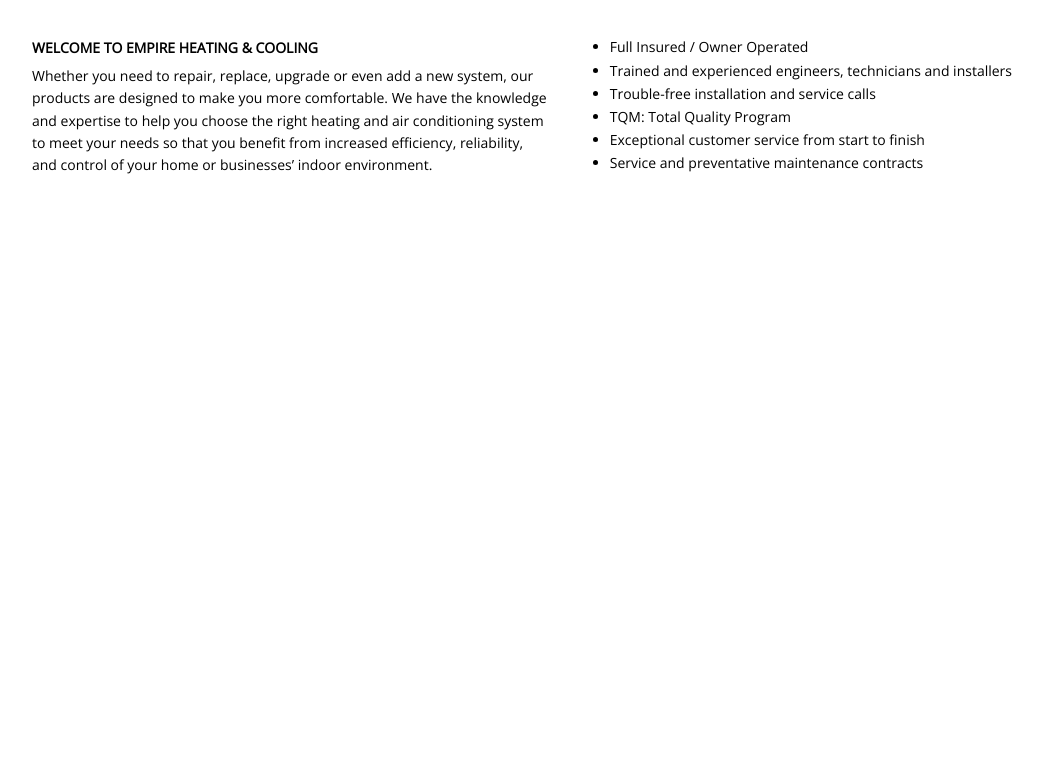
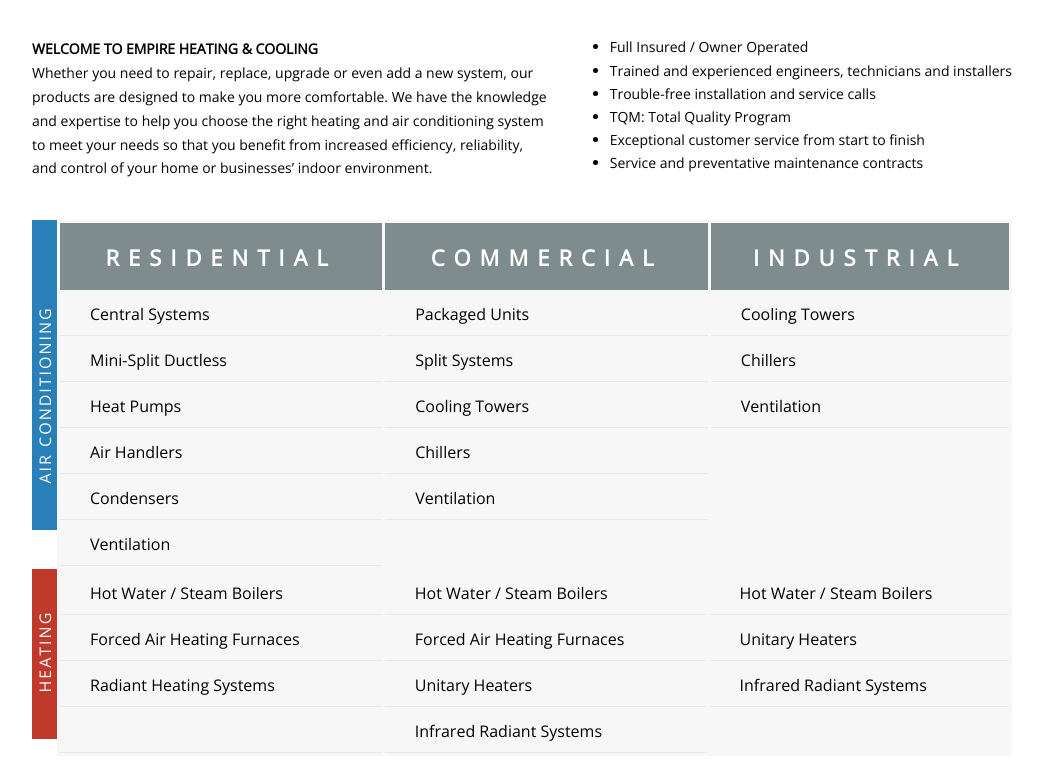
Before and after one commit to urvesh/project1, a plain HTML site: page index.html in a window 1280 px wide. Shown: the part 666-1430 px from the top of the page, without its empty margins (118-1161 px from the left). Before the commit the page ends 843 px from the top, so only its background shows below. Drawn offline with nearby package versions, Linux system fonts and the light colour scheme.

Commit message:
Added the table section

```diff
--- a/css/styles.css
+++ b/css/styles.css
@@ -16,7 +16,7 @@ body {
     margin-top: 26px
 }
 
-.logo {
+#logo {
     width: 192px;
     font-family: Helvetica, sans-serif;
     font-size: 12px;
@@ -36,21 +36,20 @@ body {
 .right {
     float: right;
 }
-.bbb {
+#branding .bbb {
     margin-left: 366px;
 }
 
-.availability {
+#branding .availability {
     margin-left: 50px;
     text-align: right;
 }
 
-.facebook-icon {
+#branding .facebook-icon {
     margin-left: 12px;
 }
 
 #nav-bar {
-    clear: both;
     height: 50px;
     width: 100%;
     background-color: #3f8252;
@@ -74,27 +73,27 @@ body {
     margin-left: 153px;
 }
 
-.header {
+#header {
     font-family: Helvetica, sans-serif;
     text-align: center;
 }
 
-.header h1 {
+#header h1 {
     color: #5d5d5d;
     margin-bottom: 0;
     }
 
-.header .sub-text {
+#header .sub-text {
     font-size: 14px;
     color: #a5a5a5;
 }
 
-.header .statement {
+#header .statement {
     font-family: Helvetica, sans-serif;
     font-weight: bold;
     font-size: 14px;
     color: #3f8252;
-    padding-top: 20px;
+    margin-top: 20px;
     letter-spacing: 6px;
 }
 
@@ -104,6 +103,7 @@ body {
     background-color: #4a5b66;
     margin: 40px auto 40px auto;
     border-radius: 5px;
+    position: relative;
 }
 
 .video .circle {
@@ -122,7 +122,7 @@ body {
     margin-left: 34px;
 }
 
-.facebook-bar {
+#facebook-bar {
     height: 50px;
     background: -webkit-radial-gradient(#506ba1, #3f507d);
     background: -o-radial-gradient(#506ba1, #3f507d);
@@ -131,34 +131,34 @@ body {
     border-radius: 5px;
 }
 
-.facebook-bar .facebook-logo.left {
+#facebook-bar .facebook-logo.left {
     margin-left: 20px;
     margin-top: 10px;
 }
 
-.facebook-bar .facebook-logo.right {
+#facebook-bar .facebook-logo.right {
     margin-right: 20px;
     margin-top: 10px;
 }
 
 
-.facebook-bar .like-us {
+#facebook-bar .like-us {
     font-family: Helvetica, sans-serif;
     margin-top: 16px;
     margin-left: 175px;
     color: white;
 }
 
-.facebook-bar .like-us span:first-child {
+#facebook-bar .like-us span:first-child {
     font-weight: bold;
 }
 
-.facebook-button img {
+#facebook-bar .facebook-button img {
     margin-top: 13px;
     margin-left: 15px;
 }
 
-.facebook-bar .facebook-likes {
+#facebook-bar .facebook-likes {
     margin-top: 16px;
     margin-left: 5px;
     color: white;
@@ -167,15 +167,16 @@ body {
     font-weight: bold;
 }
 
-.content {
+#content {
     margin-top: 40px;
     font-family: Open Sans, sans-serif;
     font-size: 14px;
+    overflow: hidden;
 }
 
-.content p {
+#content p {
     margin: 0;
-    line-height: 160%;
+    line-height: 170%;
 }
 
 .content-left {
@@ -195,3 +196,62 @@ body {
 .content-right ul li {
     margin-bottom: .3em;
 }
+
+.table {
+    overflow: hidden;
+    margin-top: 40px;
+}
+
+.table .row-header.blue{
+    height: 310px;
+    width: 25px;
+    background-color: #2980b9;
+}
+
+.table .vertical-text {
+    -ms-transform: rotate(-90deg);
+    -webkit-transform: rotate(-90deg);
+    transform: rotate(-90deg);
+    white-space: nowrap;
+    color: #ffffff;
+    font-family: Open Sans, sans-serif;
+    letter-spacing: 2px;
+}
+
+.table .row-header.blue .vertical-text {
+    position: relative;
+    top: 240px;
+}
+
+.table .row-header.red {
+    height: 170px;
+    width: 25px;
+    background-color: #c0392b;
+}
+
+.table .row-header.red .vertical-text {
+    position: relative;
+    top: 100px;
+}
+
+.table table {
+    width: 955px;
+    border-spacing: 3px;
+    background-color: #f7f7f7;
+}
+
+.table table th {
+    height: 65px;
+    background-color: #7f8c8d;
+    color: white;
+    font-family: Open Sans, sans-serif;
+    font-size: 22px;
+    letter-spacing: 9px;
+}
+
+.table table td {
+    font-family: Open Sans, sans-serif;
+    padding-left: 30px;
+    height: 40px;
+    border-bottom: 1px solid #e9e9e9;
+}
--- a/index.html
+++ b/index.html
@@ -9,9 +9,11 @@
 <body>
     <div class="container">
         <div id="branding">
-            <div class="logo left uppercase">
+            <div id="logo" class="left uppercase">
                 <img src="img/logo.png">
-                Heating & Cooling CO., INC.
+                <div>
+                    Heating & Cooling CO., INC.
+                </div>
             </div>
 
             <div class="bbb left middle">
@@ -19,9 +21,12 @@
             </div>
 
             <div class="availability left middle">
-                Available 7 Days a Week
                 <div>
-                    Call Us Today
+                    Available 7 Days a Week
+                </div>
+
+                <div>
+                    <span>Call Us Today</span>
                     <span>1-800-555-5555</span>
                 </div>
             </div>
@@ -45,7 +50,7 @@
     </div>
 
     <div class="container">
-        <div class="header">
+        <div id="header">
             <h1>Call us now for an estimate at 1-800-555-5555</h1>
 
             <div class="sub-text">
@@ -63,7 +68,7 @@
             </div>
         </div>
 
-        <div class="facebook-bar">
+        <div id="facebook-bar">
             <div class="facebook-logo left">
                 <img src="img/facebook-logo.png">
             </div>
@@ -86,7 +91,7 @@
             </div>
         </div>
 
-        <div class="content">
+        <div id="content">
             <div class="content-left left">
                 <p class="uppercase">
                     Welcome to empire Heating & Cooling
@@ -110,12 +115,87 @@
                     <li>Exceptional customer service from start to finish</li>
                     <li>Service and preventative maintenance contracts</li>
                 </ul>
-                <!--Right Content-->
             </div>
         </div>
 
-        <div>
-            <!--Table-->
+        <!--<div class="text-box">-->
+            <!--<div class="headline">-->
+                <!--<h1>Headline</h1>-->
+            <!--</div>-->
+            <!--&lt;!&ndash;<div>&ndash;&gt;-->
+                <!--&lt;!&ndash;<p>Lorem ipsum dolor sit amet, consectetur adipisicing elit, sed do eiusmod tempor incididunt ut labore et dolore magna aliqua. Lorem ipsum dolor sit amet, consectetur adipisicing elit, sed do eiusmod tempor incididunt ut labore et dolore magna aliqua</p>&ndash;&gt;-->
+            <!--&lt;!&ndash;</div>&ndash;&gt;-->
+        <!--</div>-->
+
+
+        <div class="table">
+            <div class="row-header blue left">
+                <div class="vertical-text uppercase">
+                    Air Conditioning
+                </div>
+            </div>
+
+            <table>
+                <tr class="uppercase">
+                    <th>Residential</th>
+                    <th>Commercial</th>
+                    <th>Industrial</th>
+                </tr>
+                <tr>
+                    <td>Central Systems</td>
+                    <td>Packaged Units</td>
+                    <td>Cooling Towers</td>
+                </tr>
+                <tr>
+                    <td>Mini-Split Ductless</td>
+                    <td>Split Systems</td>
+                    <td>Chillers</td>
+                </tr>
+                <tr>
+                    <td>Heat Pumps</td>
+                    <td>Cooling Towers</td>
+                    <td>Ventilation</td>
+                </tr>
+                <tr>
+                    <td>Air Handlers</td>
+                    <td>Chillers</td>
+                </tr>
+                <tr>
+                    <td>Condensers</td>
+                    <td>Ventilation</td>
+                </tr>
+                <tr>
+                    <td>Ventilation</td>
+                </tr>
+            </table>
+
+            <div class="row-header red left">
+                <div class="vertical-text uppercase">
+                    Heating
+                </div>
+            </div>
+
+            <table>
+                <tr>
+                    <td>Hot Water / Steam Boilers</td>
+                    <td>Hot Water / Steam Boilers</td>
+                    <td>Hot Water / Steam Boilers</td>
+                </tr>
+                <tr>
+                    <td>Forced Air Heating Furnaces</td>
+                    <td>Forced Air Heating Furnaces</td>
+                    <td>Unitary Heaters</td>
+                </tr>
+                <tr>
+                    <td>Radiant Heating Systems</td>
+                    <td>Unitary Heaters</td>
+                    <td>Infrared Radiant Systems</td>
+                </tr>
+                <tr>
+                    <td></td>
+                    <td>Infrared Radiant Systems</td>
+                </tr>
+            </table>
         </div>
     </div>
 
```
